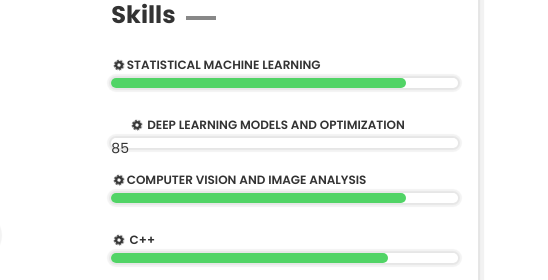
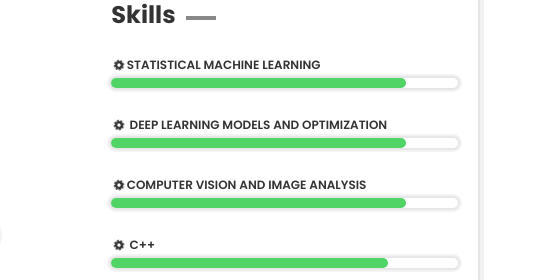
Before and after one commit to sameermalikjmi/sameermalikjmi.github.io, a plain HTML site: page index.html in a window 1280 px wide. Shown: the part 1076-1356 px from the top of the page, 732-1280 px from the left. Drawn offline with Linux system fonts and the light colour scheme.

Commit message:
Update index.html

```diff
--- a/index.html
+++ b/index.html
@@ -174,7 +174,7 @@
               <span class="skillbar-title"><i class="fa fa-cog fa-spin fa-1.5x fa-fw"></i>Statistical Machine learning</span>
               <p class="skillbar-bar bg-theme"></p>
             </div>
-            <div class="skillbar skillbar-style-1" data-percent="">85
+            <div class="skillbar skillbar-style-1" data-percent="85">
               <span class="skillbar-title"><i class="fa fa-cog fa-spin fa-1.5x fa-fw"></i> Deep learning Models and Optimization
                 </span>
               <p class="skillbar-bar bg-theme"></p>
```
